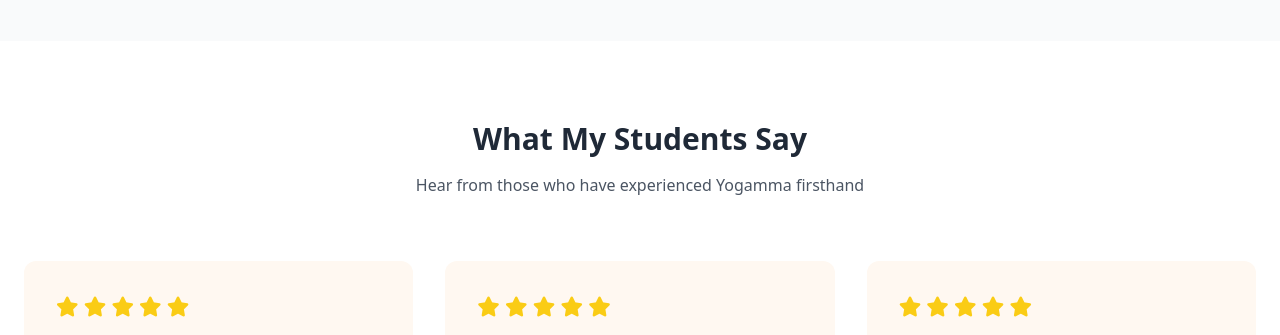
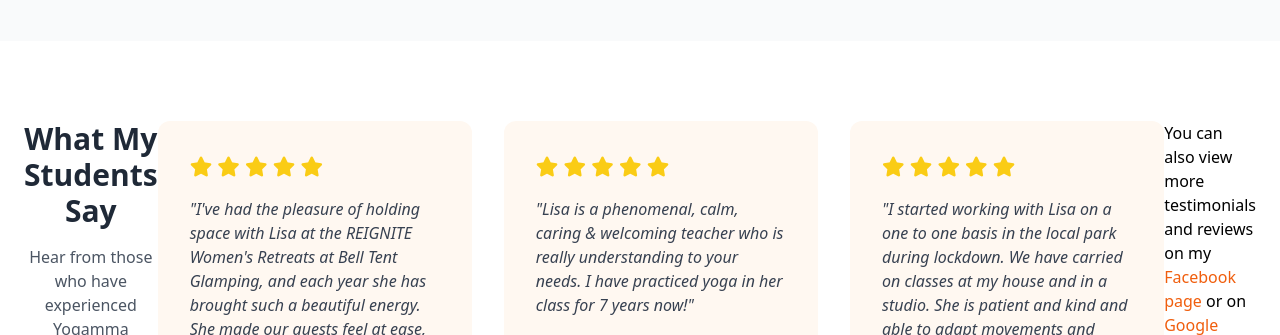
Before and after one commit to reubene47/website, a plain HTML site: page yogamma.html in a window 1280 px wide. Shown: the part 5330-5665 px from the top of the page. Drawn offline with nearby package versions, Linux system fonts and the light colour scheme.

Commit message:
link tests again

```diff
--- a/yogamma.html
+++ b/yogamma.html
@@ -501,7 +501,7 @@
 
     <!-- Testimonials Section -->
     <section id="testimonials" class="py-20 bg-white">
-        <div class="container mx-auto px-6">
+        <div class="flex justify-center mx-auto px-6">
             <div class="text-center mb-16">
                 <h2 class="text-3xl font-bold text-gray-800 mb-4">What My Students Say</h2>
                 <p class="text-gray-600 max-w-2xl mx-auto">Hear from those who have experienced Yogamma firsthand</p>
@@ -571,8 +571,8 @@
                     </div>
                 </div>
             </div>
+            <p>You can also view more testimonials and reviews on my <a href="https://www.facebook.com/yogammarise/reviews" target="_blank" class="text-primary-600 hover:text-primary-800 font-medium">Facebook page</a> or on <a href="https://www.google.com/maps/place/Yogamma/@50.858825,-1.1852865,17z/data=!4m8!3m7!1s0x48746977a86d9b99:0x280098cc1b113757!8m2!3d50.858825!4d-1.1827116!9m1!1b1!16s%2Fg%2F11jg06md3p?entry=ttu&g_ep=EgoyMDI2MDIwMy4wIKXMDSoKLDEwMDc5MjA2OUgBUAM%3D" target="_blank" class="text-primary-600 hover:text-primary-800 font-medium">Google reviews</a>.</p>
         </div>
-        You can also view more testimonials on my <a href="https://www.facebook.com/yogammarise/reviews" target="_blank" class="text-primary-600 hover:text-primary-800 font-medium">Facebook page</a>.
     </section>
 
     <!-- Contact Section -->
```
